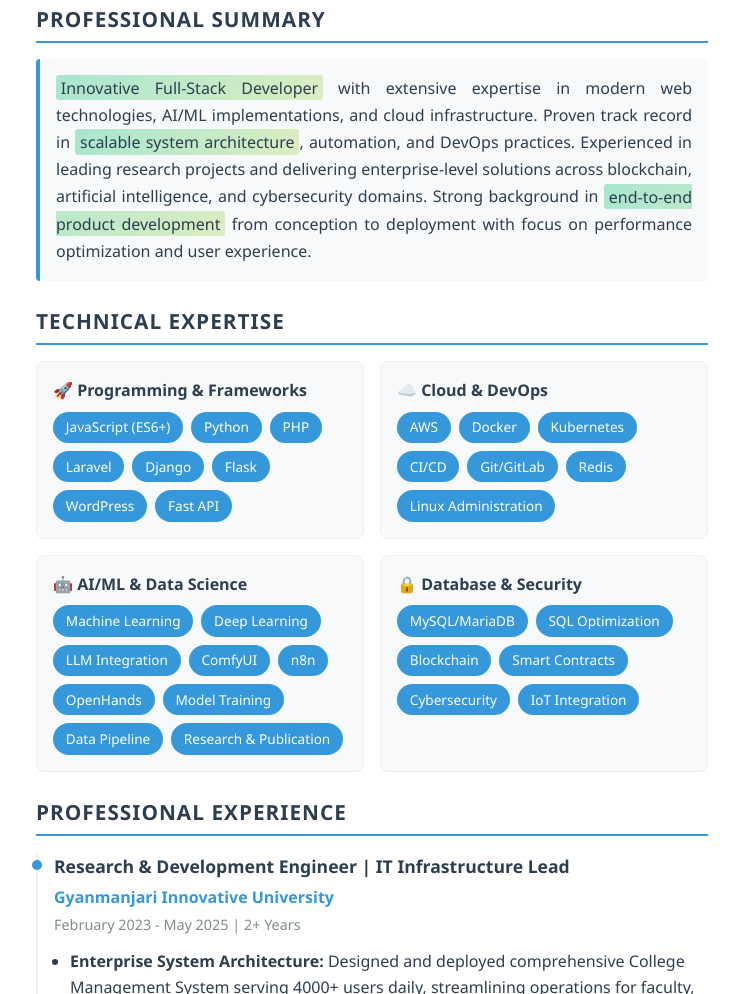
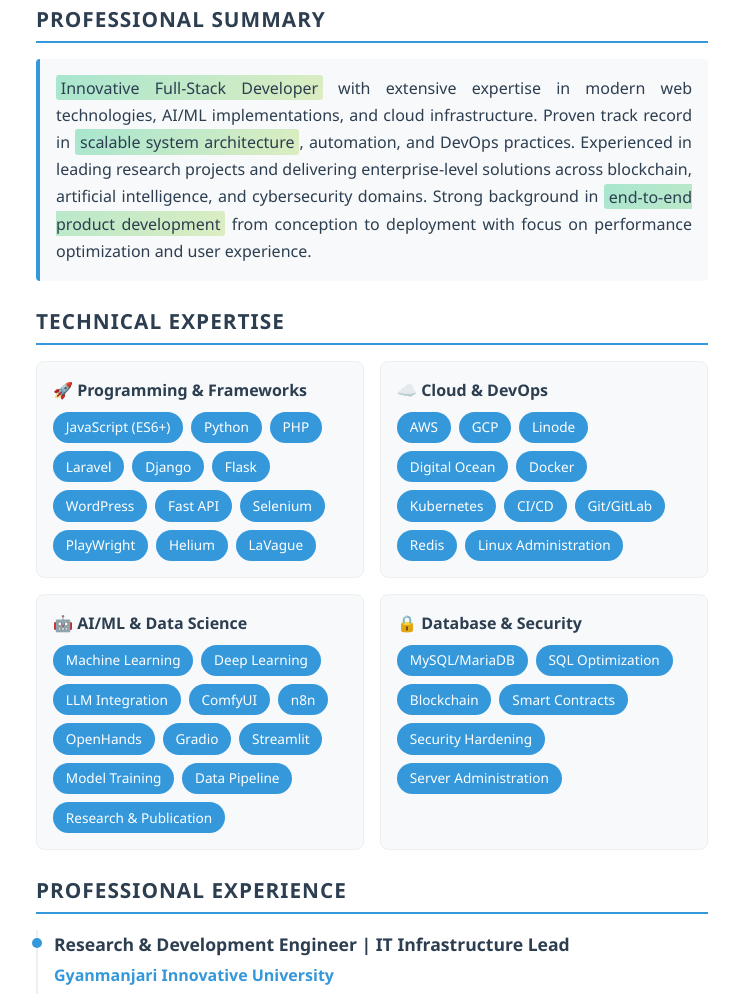
Before and after one commit to FlaShHolloway/FlaShHolloway.github.io, a plain HTML site: page resume.html in a window 1280 px wide. Shown: the part 281-1275 px from the top of the page, without its empty margins (268-1007 px from the left). Drawn offline with Linux system fonts and the light colour scheme.

Commit message:
Added webscarping and AI skills. Fixed Pause/Play functionality. Increased amount of stars.

```diff
--- a/resume.html
+++ b/resume.html
@@ -247,12 +247,19 @@
                     <span class="skill-tag">Flask</span>
                     <span class="skill-tag">WordPress</span>
                     <span class="skill-tag">Fast API</span>
+                    <span class="skill-tag">Selenium</span>
+                    <span class="skill-tag">PlayWright</span>
+                    <span class="skill-tag">Helium</span>
+                    <span class="skill-tag">LaVague</span>
                 </div>
             </div>
             <div class="skill-category">
                 <div class="skill-category-title">☁️ Cloud & DevOps</div>
                 <div class="skill-tags">
                     <span class="skill-tag">AWS</span>
+                    <span class="skill-tag">GCP</span>
+                    <span class="skill-tag">Linode</span>
+                    <span class="skill-tag">Digital Ocean</span>
                     <span class="skill-tag">Docker</span>
                     <span class="skill-tag">Kubernetes</span>
                     <span class="skill-tag">CI/CD</span>
@@ -270,6 +277,8 @@
                     <span class="skill-tag">ComfyUI</span>
                     <span class="skill-tag">n8n</span>
                     <span class="skill-tag">OpenHands</span>
+                    <span class="skill-tag">Gradio</span>
+                    <span class="skill-tag">Streamlit</span>
                     <span class="skill-tag">Model Training</span>
                     <span class="skill-tag">Data Pipeline</span>
                     <span class="skill-tag">Research & Publication</span>
@@ -282,8 +291,8 @@
                     <span class="skill-tag">SQL Optimization</span>
                     <span class="skill-tag">Blockchain</span>
                     <span class="skill-tag">Smart Contracts</span>
-                    <span class="skill-tag">Cybersecurity</span>
-                    <span class="skill-tag">IoT Integration</span>
+                    <span class="skill-tag">Security Hardening</span>
+                    <span class="skill-tag">Server Administration</span>
                 </div>
             </div>
         </div>
```
Also changed, not shown: index.html (+7 -6 lines).
